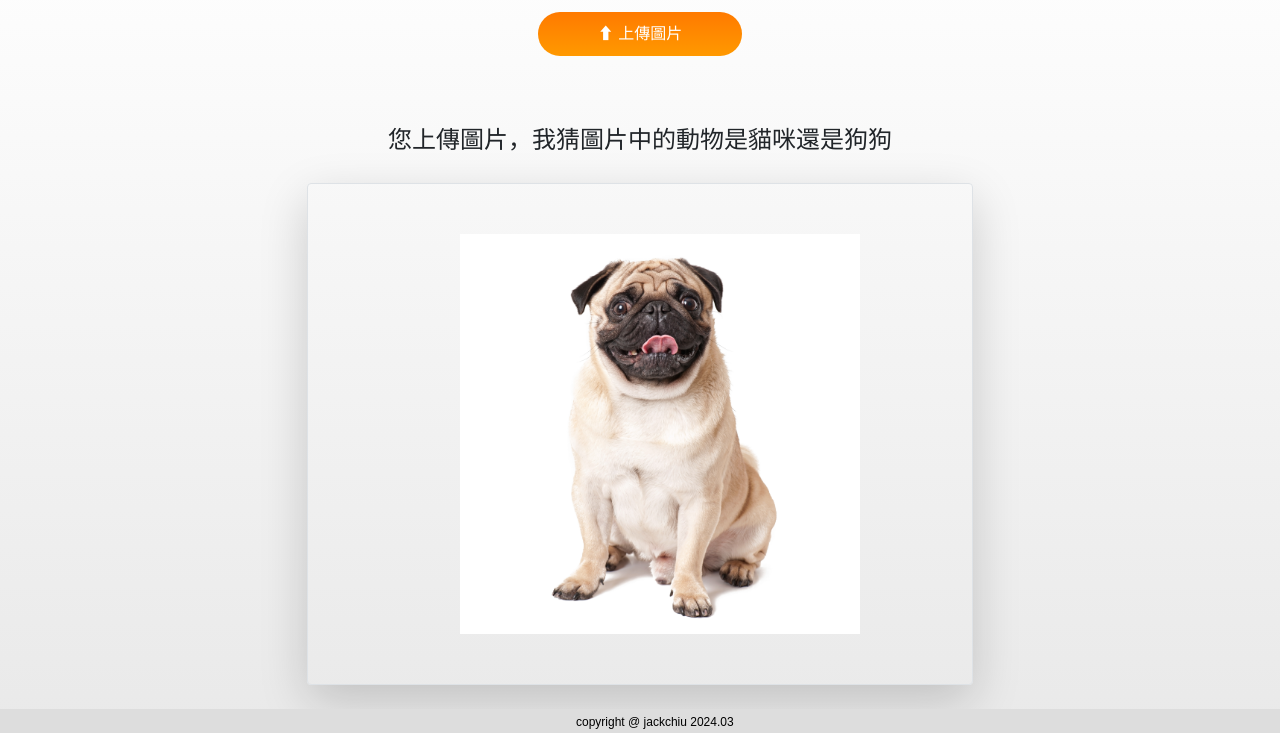
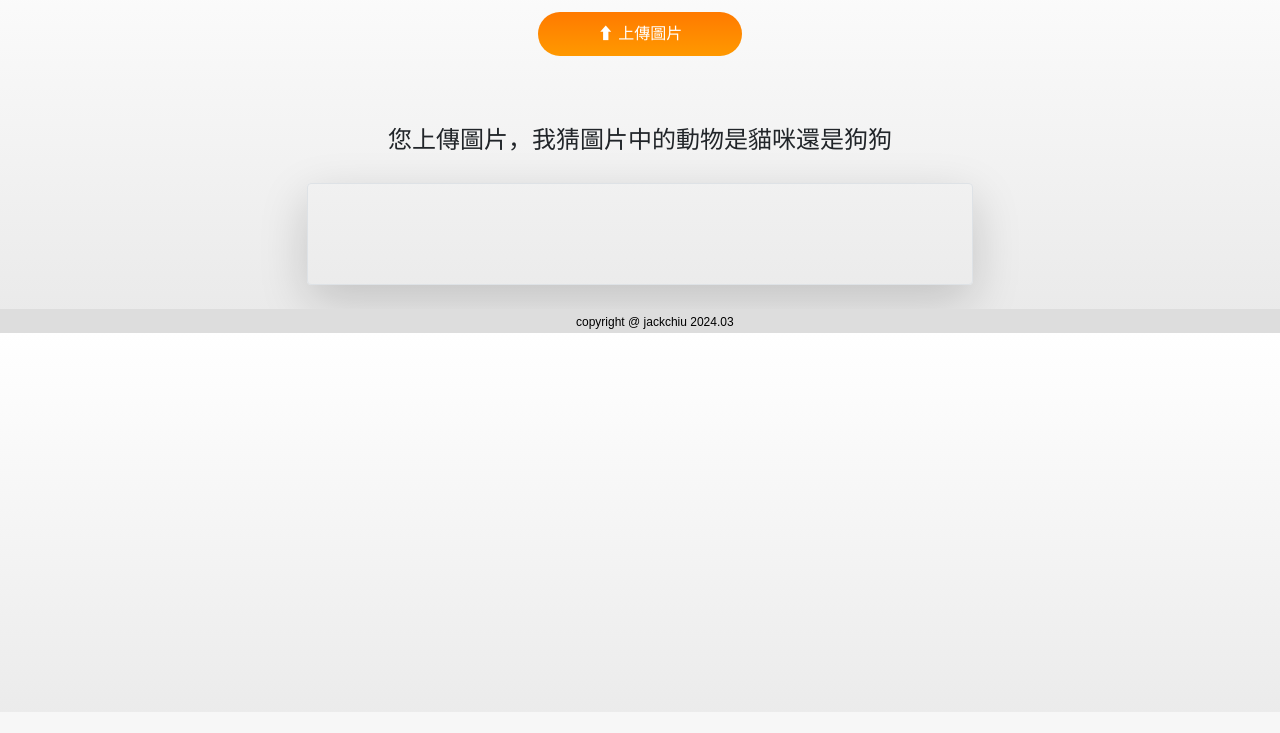
Before and after one commit to YuChieh-Chiu/cats-or-dogs-recognizer, a Django app: page /recognize/ in a window 1280 px wide. Shown: the part 88-821 px from the top of the page. After the commit the page ends 421 px from the top, so only its background shows below. Run offline with Django 5.2, Linux system fonts and the light colour scheme; a user stored in the database is signed in; data comes from the database, SQL or seed files in the repository.

Commit message:
v1.2.0 - comment photo show to debug

```diff
--- a/recognize/templates/recognize/recognizer.html
+++ b/recognize/templates/recognize/recognizer.html
@@ -58,7 +58,7 @@
             </div>
             <div class="show-image shadow-lg border border-1 rounded-1">
                 {% comment %} 只設定 height，不設定 width，讓寬度自動按比例縮放 {% endcomment %}
-                <img src="{{ photo.image.path }}" class="p-relative" height="400" style="left: 20px; right: 20px;" alt />
+                {% comment %} <img src="{{ photo.image.url }}" class="p-relative" height="400" style="left: 20px; right: 20px;" alt /> {% endcomment %}
             </div>
             <br>
         </div>
```
